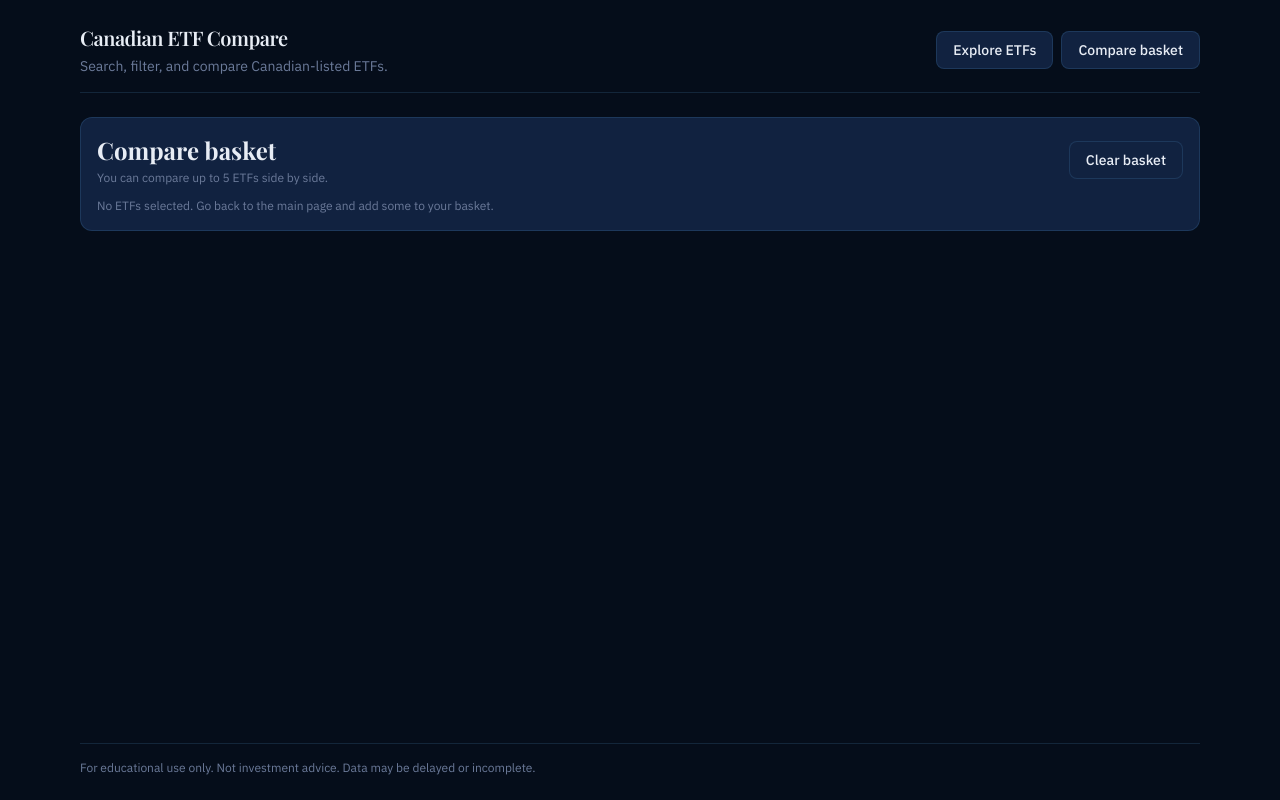
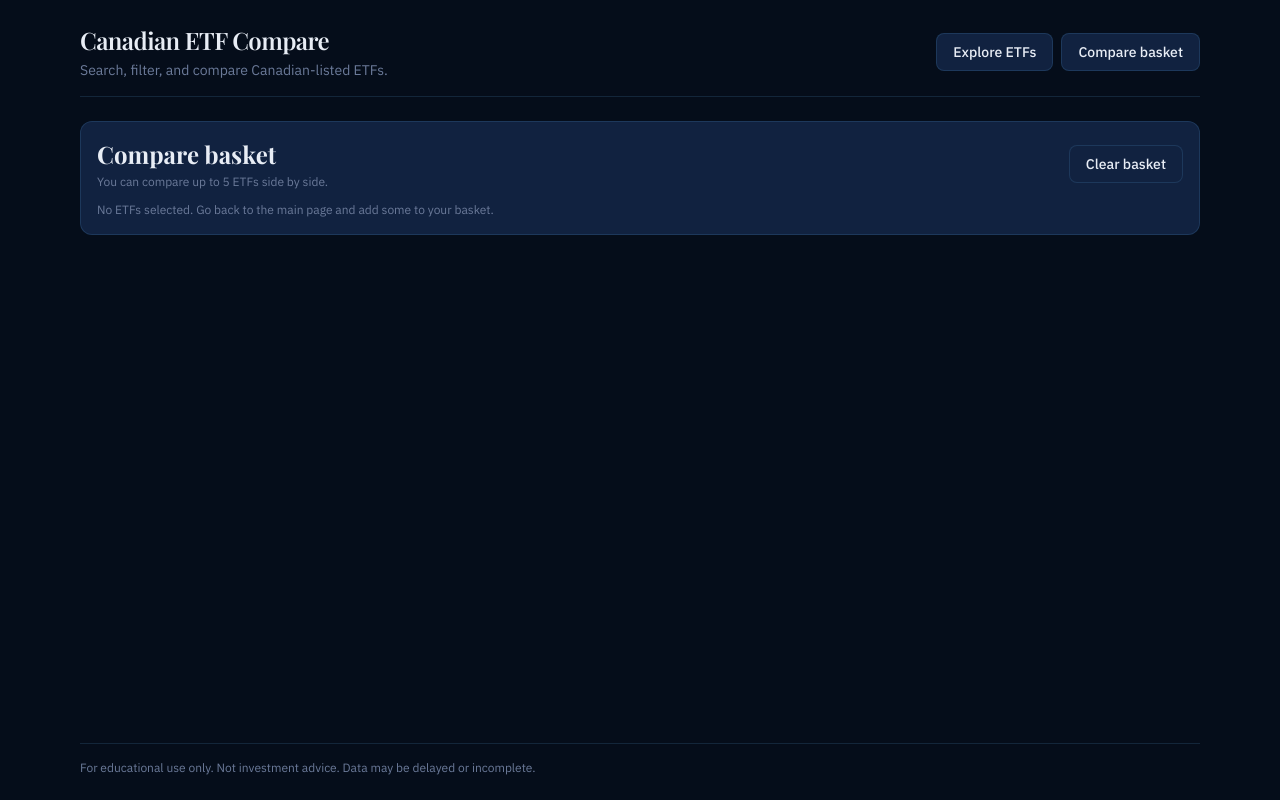
Before and after one commit to Tanmoy075/canadian-etf-compare, a Next.js app in the folder frontend/: page /compare in a window 1280 px wide. Built offline with nearby package versions, Linux system fonts and the light colour scheme; a web font is replaced by a local one.

Commit message:
increase navbar site name font size

```diff
--- a/frontend/app/layout.tsx
+++ b/frontend/app/layout.tsx
@@ -26,7 +26,7 @@ export default function RootLayout({ children }: { children: ReactNode }) {
         <div className="mx-auto flex min-h-screen max-w-6xl flex-col px-4 py-6">
           <header className="mb-6 flex items-center justify-between gap-4 border-b border-accent-light/15 pb-4">
             <div>
-              <h1 className="font-display text-xl font-semibold tracking-tight text-content-primary">
+              <h1 className="font-display text-2xl font-semibold tracking-tight text-content-primary">
                 Canadian ETF Compare
               </h1>
               <p className="mt-1 text-sm text-content-secondary">
```
